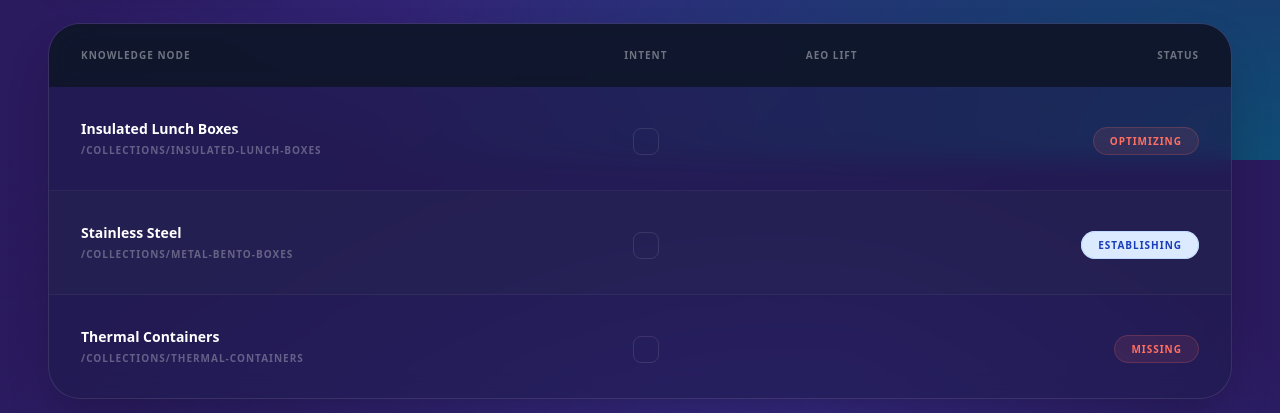
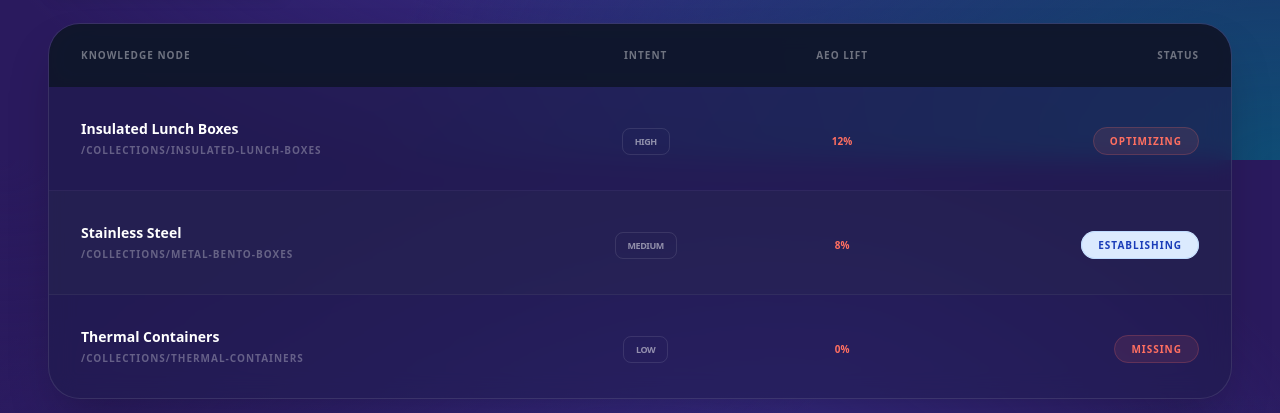
Before and after one commit to vinsnt76/baby-bento-aeo-dashboard, a Next.js app: page / in a window 1280 px wide. Shown: the part 1440-1853 px from the top of the page. Built offline with nearby package versions, Linux system fonts and the light colour scheme; no server answers.

Commit message:
fix(ui): align AEOView component with VelocityRecord type definitions
- Update property accessors in `AEOView.tsx` to use `volume` and `retrievalLift` instead of `intent` and `lift`.
- Resolve TypeScript build errors caused by mismatch between UI code and the updated `VelocityRecord` interface.

```diff
--- a/app/AEOView.tsx
+++ b/app/AEOView.tsx
@@ -132,10 +132,10 @@ export default function AEOView() {
                       <div className="text-[10px] font-black text-white/30 uppercase tracking-widest mt-1">{item.url}</div>
                     </td>
                     <td className="px-8 py-8 text-center">
-                      <span className="text-[9px] font-black border border-white/10 px-3 py-1.5 rounded-lg text-white/50 uppercase tracking-tighter">{item.intent}</span>
+                      <span className="text-[9px] font-black border border-white/10 px-3 py-1.5 rounded-lg text-white/50 uppercase tracking-tighter">{item.volume}</span>
                     </td>
                     <td className="px-8 py-8 text-center">
-                      <span className="text-[10px] font-black text-[#FF6F61] uppercase font-mono">{item.lift}</span>
+                      <span className="text-[10px] font-black text-[#FF6F61] uppercase font-mono">{item.retrievalLift}%</span>
                     </td>
                     <td className="px-8 py-8 text-right">
                        <span className={`px-4 py-1.5 rounded-full text-[10px] font-black uppercase tracking-widest ${
```
